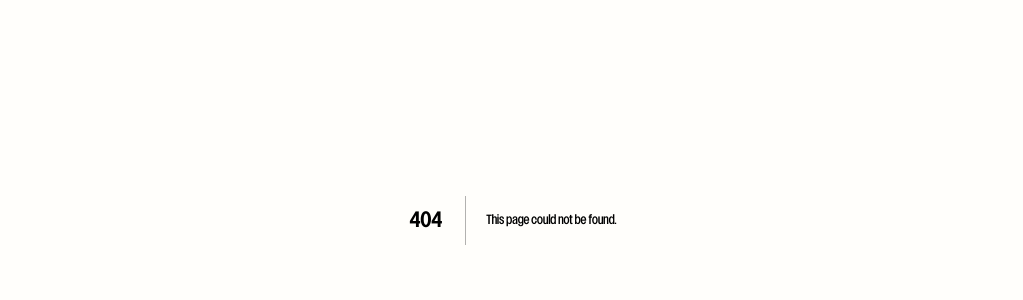
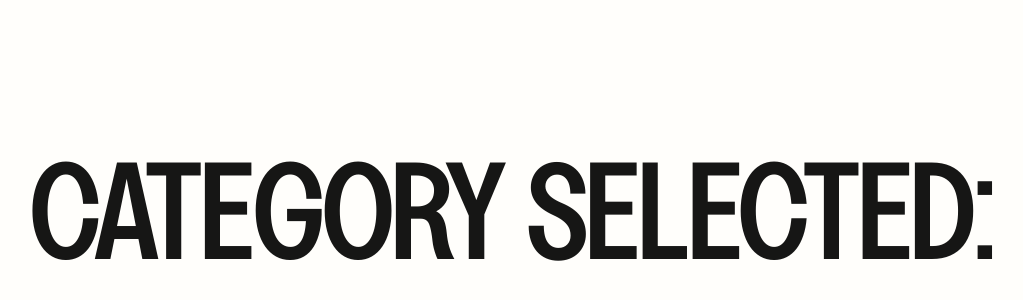
Before and after one commit to PaulHaze/holaa, a Next.js app: page /category/1 in a window 1280 px wide. Before the commit this address had no page. Shown: the part 180-480 px from the top of the page, without its empty margins (127-1150 px from the left). Built offline with nearby package versions, Linux system fonts and the light colour scheme.

Commit message:
add placeholder pages for movie categories

```diff
--- /dev/null
+++ b/src/app/category/[category]/page.tsx
@@ -0,0 +1,24 @@
+'use client';
+
+import { useSearchParams } from 'next/navigation';
+
+import { HeaderOne } from '@/components/sections';
+
+// type Props = {
+//   params: {
+//     movie: string;
+//   };
+// };
+
+export default function Category() {
+  const searchParams = useSearchParams();
+  const category = searchParams.get('cat');
+  return (
+    <main>
+      <HeaderOne isHero={false} data={null} />
+      <div className="h-screen w-full flex-center">
+        <h1 className="my-5">CATEGORY SELECTED: {category}</h1>
+      </div>
+    </main>
+  );
+}
--- /dev/null
+++ b/src/app/category/page.tsx
@@ -0,0 +1,12 @@
+import { HeaderOne } from '@/components/sections';
+
+export default function BrowseCategories() {
+  return (
+    <main>
+      <HeaderOne isHero={false} data={null} />
+      <div className="h-screen w-full flex-center">
+        <h2 className="my-5">BROWSE CATEGORIES PAGE</h2>
+      </div>
+    </main>
+  );
+}
```
